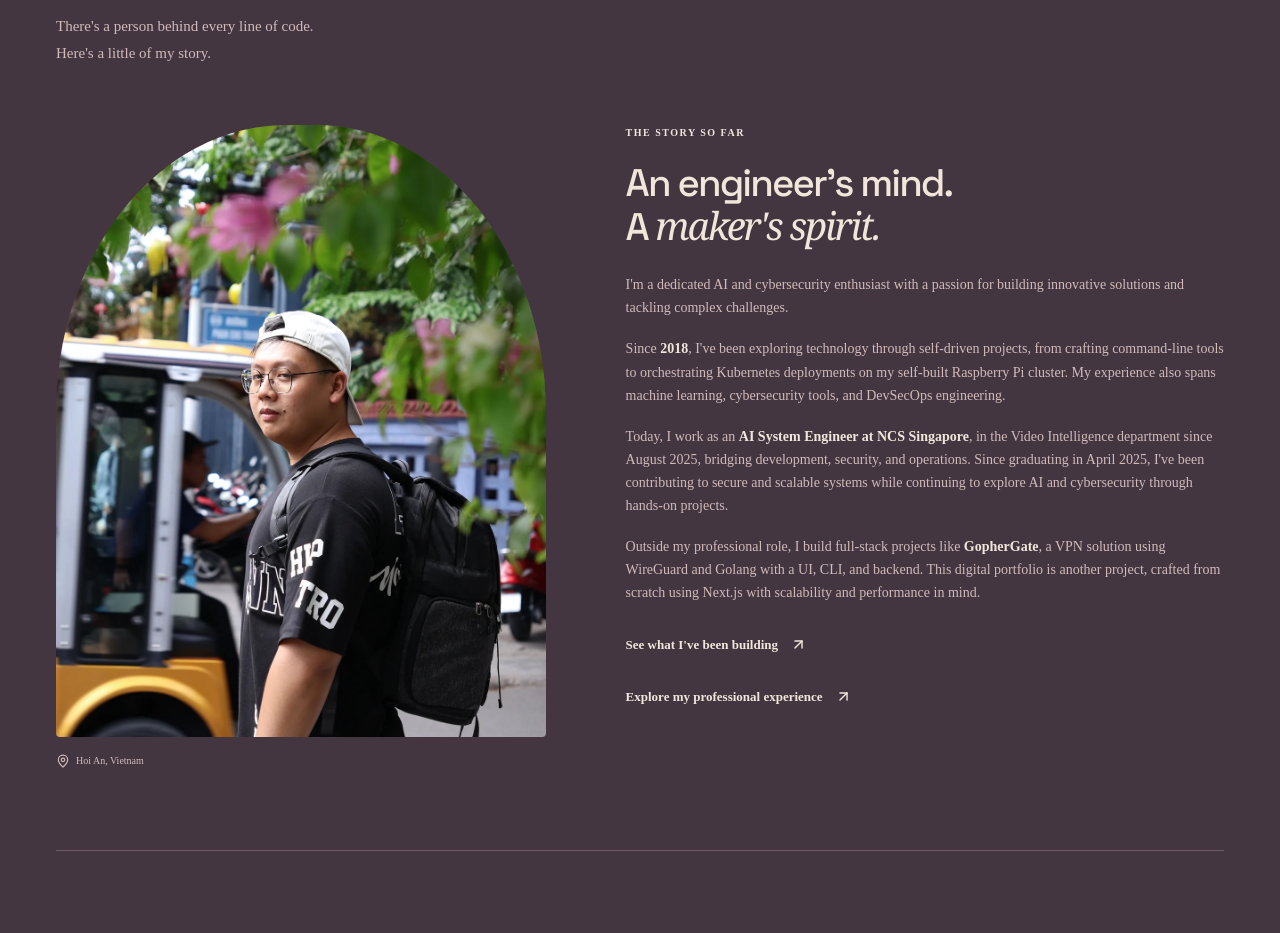
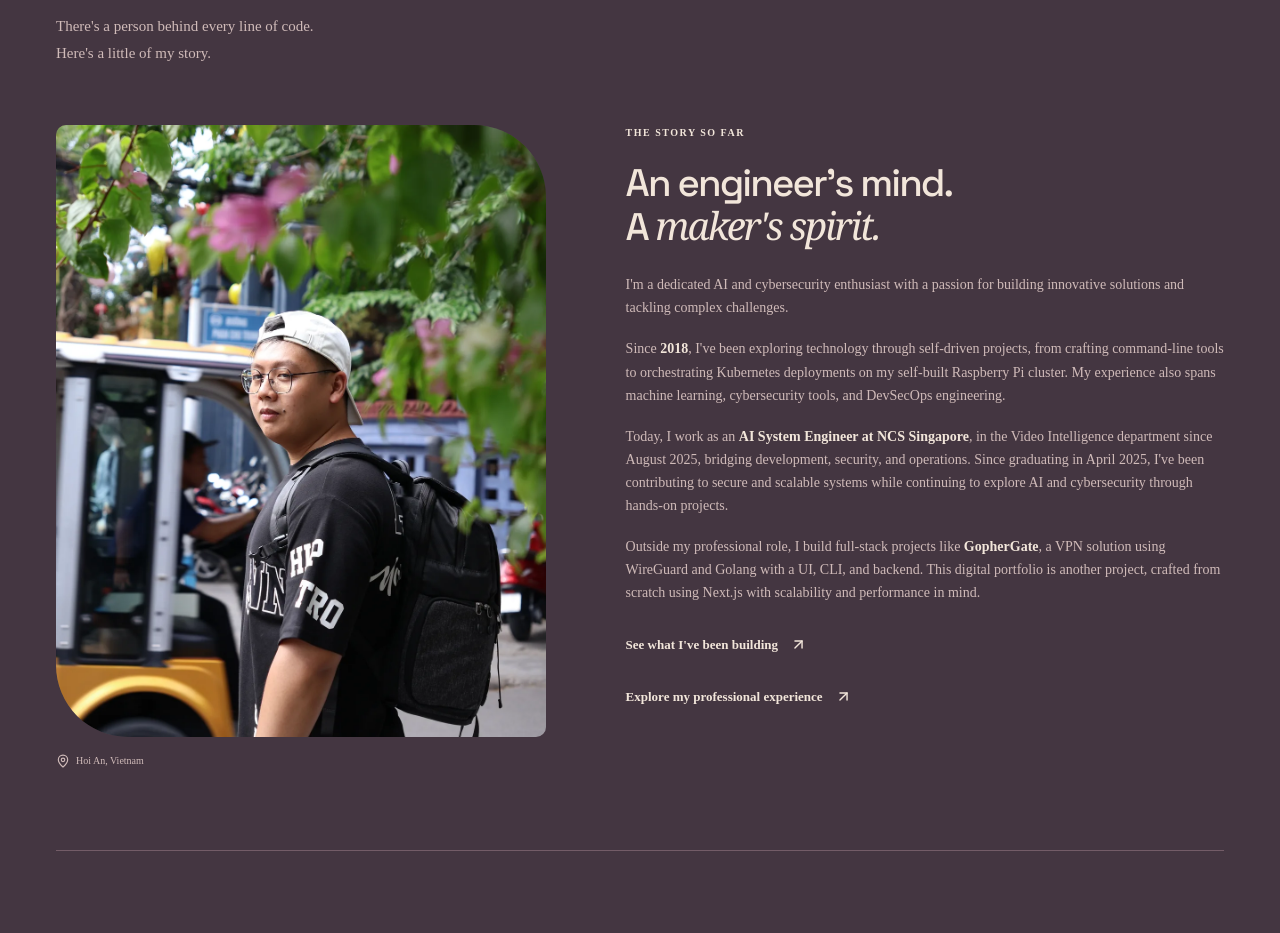
Before and after one commit to Cyrof/kn-folio, a Next.js app: page /about in a window 1280 px wide. Shown: the part 360-1293 px from the top of the page. Built offline with nearby package versions, Linux system fonts and the light colour scheme; no server answers.

Commit message:
style(about): distinguish portrait frame from home arch

```diff
--- a/app/globals.css
+++ b/app/globals.css
@@ -1038,7 +1038,7 @@ main:focus {
 .about-portrait > div {
     position: relative;
     aspect-ratio: 0.8;
-    border-radius: 47% 47% 4px 4px;
+    border-radius: 10px 72px 10px 72px;
     overflow: hidden;
     background: var(--sage);
 }
```
